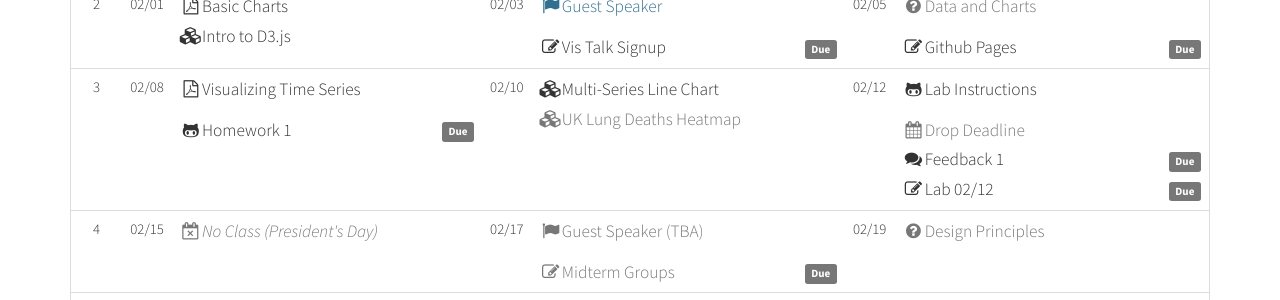
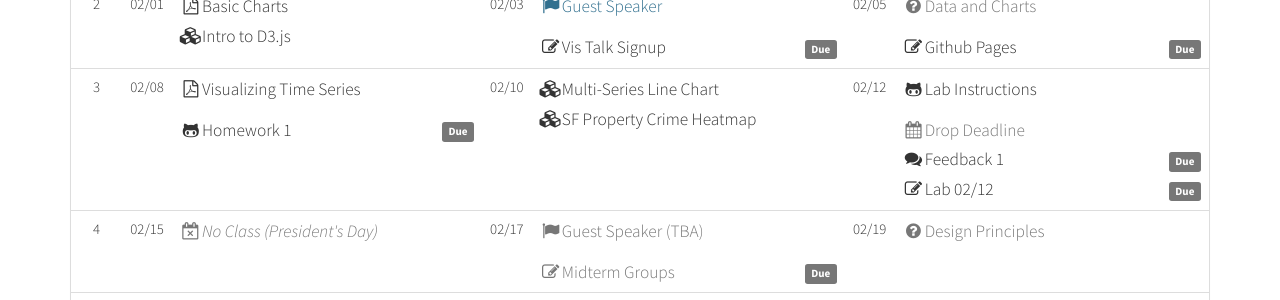
Before and after one commit to usf-cs360-2016/usf-cs360-2016.github.io, a Jekyll site: the page built from schedule.html, in a window 1280 px wide and 900 px high. Shown: the part 405-705 px from the top of the window. Built offline with Jekyll 4.4.1, drawn with Linux system fonts in a browser that asks for light colours; nearby versions of some CDN libraries.

```diff
--- a/_data/schedule.yml
+++ b/_data/schedule.yml
@@ -139,9 +139,9 @@
         - name  : "Multi-Series Line Chart"
           icon  : "fa-cubes"
           link  : "http://bl.ocks.org/mbostock/3884955"
-        - name  : "UK Lung Deaths Heatmap"
+        - name  : "SF Property Crime Heatmap"
           icon  : "fa-cubes"
-          style : "text-muted"
+          link  : "https://bl.ocks.org/sjengle/24aa9dc777bfc295a9e7"
       dates : false
     # ---------------------------------
     - class : 2016-02-12 # friday
```
